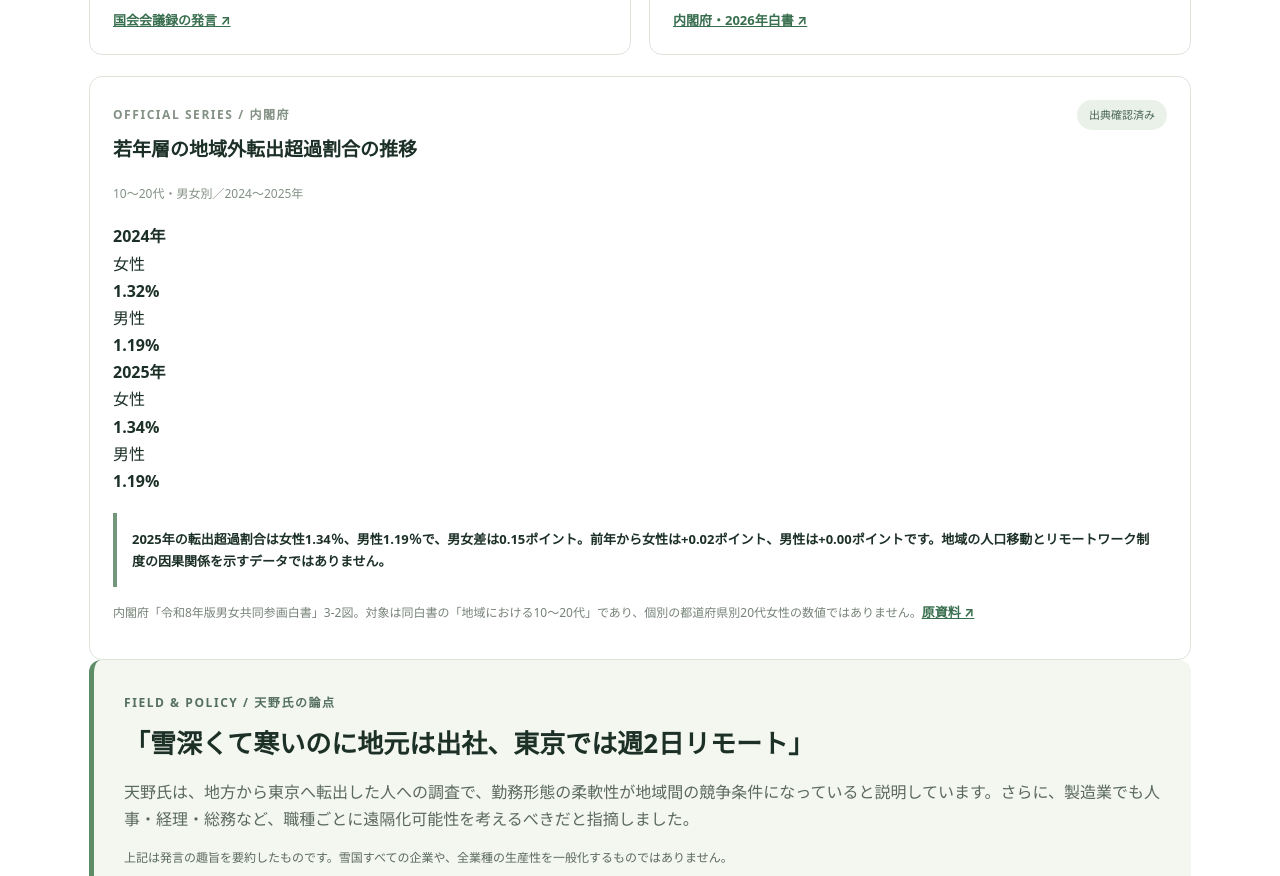
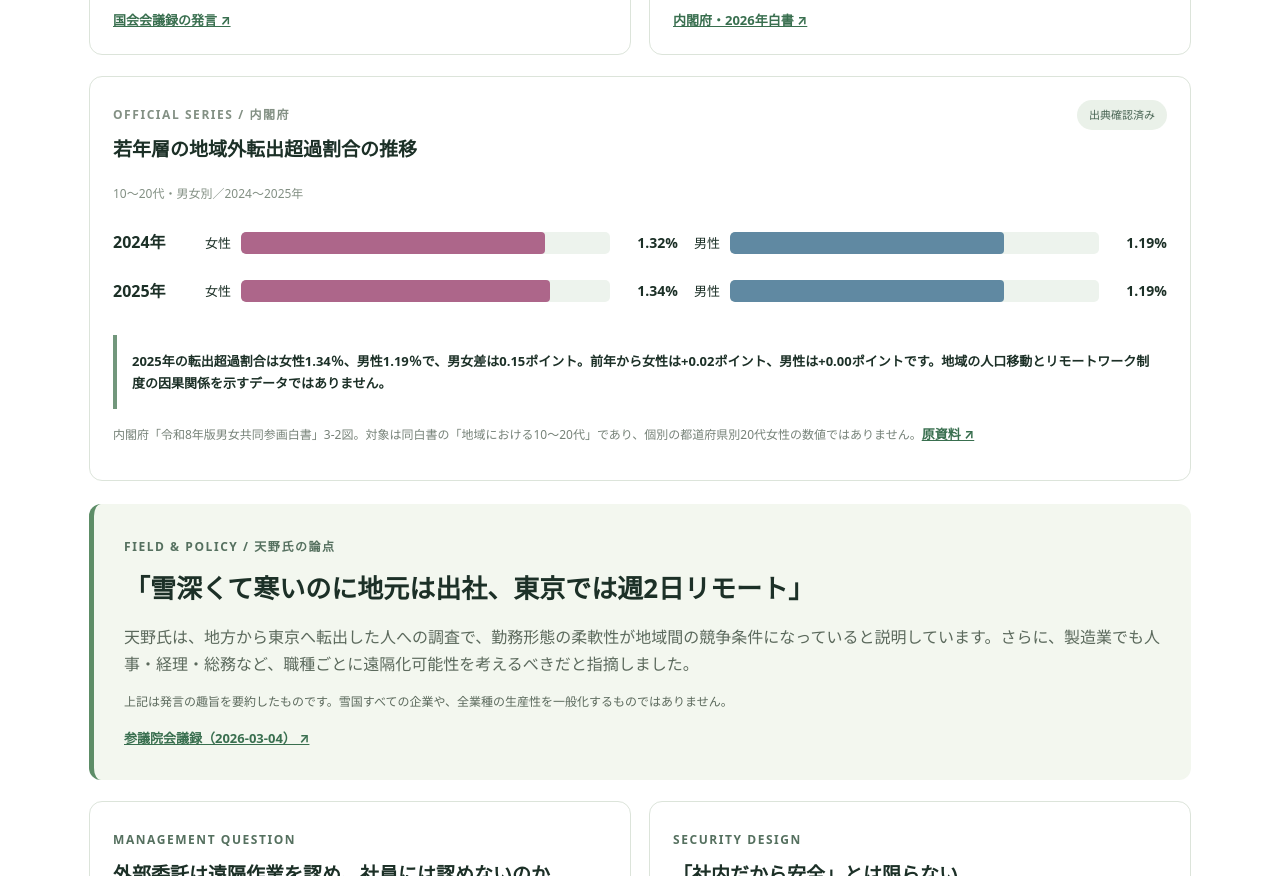
Before and after one commit to nobby11334/remote-work-atlas, a plain HTML site: page index.html in a window 1280 px wide. Shown: the part 7093-7969 px from the top of the page. Drawn offline with Linux system fonts and the light colour scheme.

Commit message:
Style Cabinet Office regional gender migration comparison

```diff
--- a/styles.css
+++ b/styles.css
@@ -96,3 +96,16 @@
 .workforce-conclusion a{color:#b1e0bd}
 @media(max-width:800px){.workforce-stats,.workforce-two{grid-template-columns:1fr}}
 @media(max-width:620px){.workforce-stats strong{font-size:46px}.workforce-quote,.workforce-conclusion{padding:20px}}
+
+
+/* Cabinet Office youth migration series */
+.youth-trend-panel{margin:0 0 23px}
+.youth-migration-chart{display:grid;gap:21px;margin:23px 0 30px}
+.youth-year{display:grid;grid-template-columns:76px 1fr 1fr;align-items:center;gap:16px}
+.youth-year>strong{font-size:16px}
+.youth-bar-line{display:grid;grid-template-columns:28px 1fr 60px;align-items:center;gap:8px;font-size:13px}
+.youth-bar-line b{text-align:right;font-size:14px}
+.youth-track{height:22px;background:#edf3ed;overflow:hidden;border-radius:5px}
+.youth-fill{display:block;height:100%;border-radius:4px}
+.youth-fill.female{background:#ad668a}.youth-fill.male{background:#6089a2}
+@media(max-width:800px){.youth-year{grid-template-columns:48px 1fr;gap:9px}.youth-bar-line{grid-column:2}.youth-year>strong{grid-row:1 / span 2}}
```
